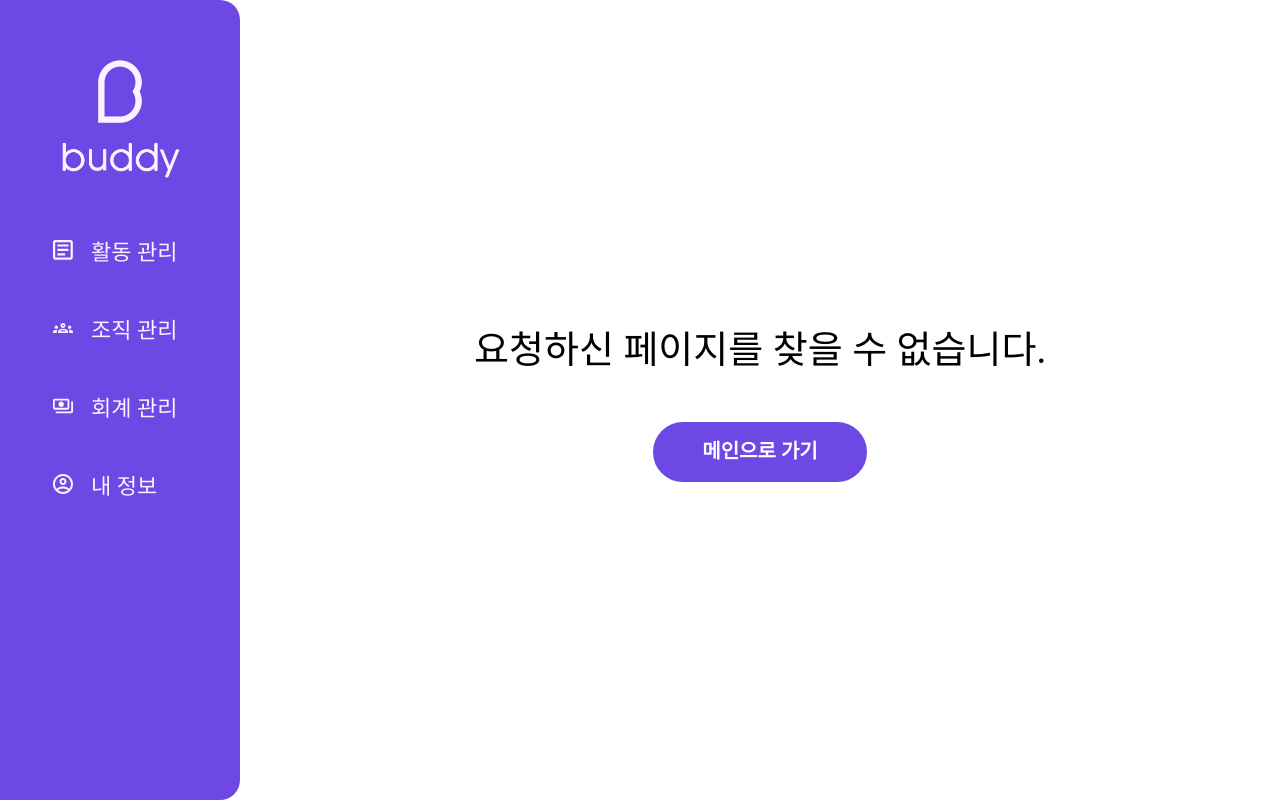
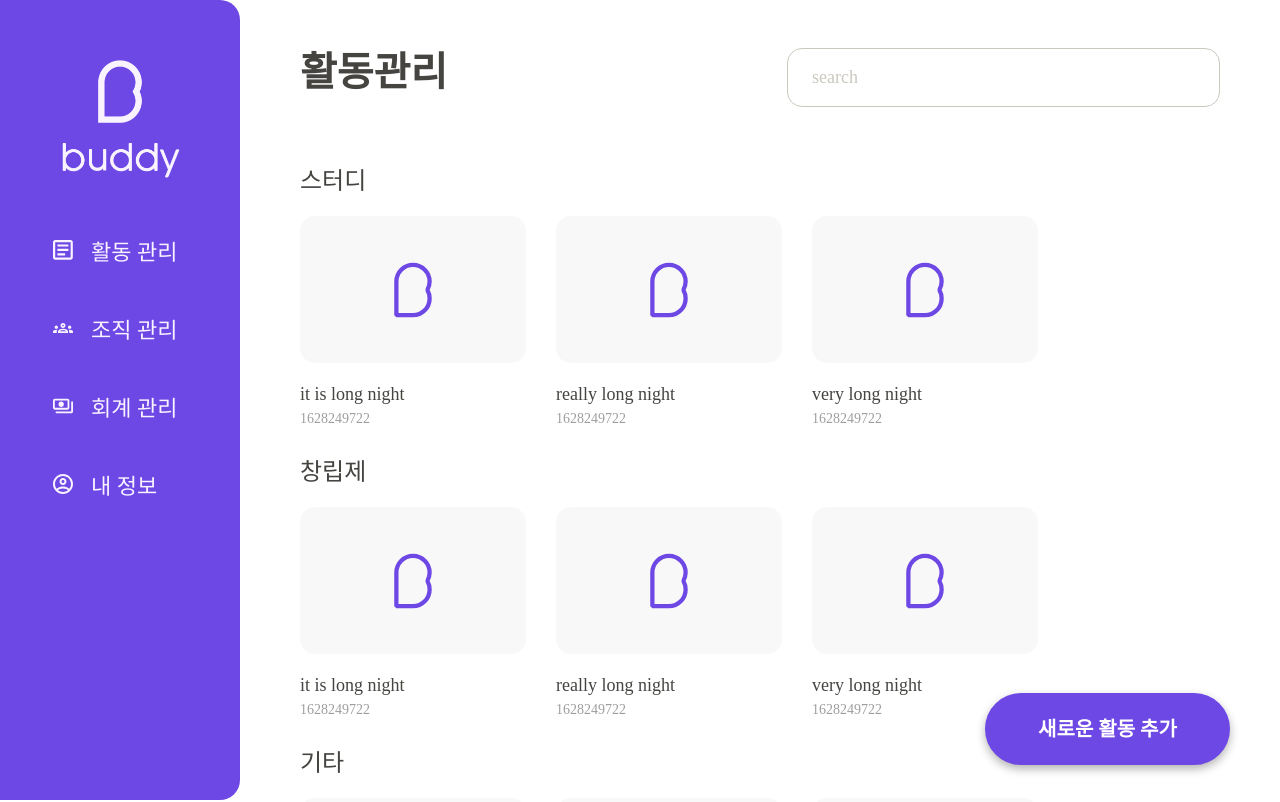
Before and after one commit to kmu-kcc/buddy-frontend, a React (Create React App) app: page /activity in a window 1280 px wide. Shown: the top 802 px of the page. Built offline with nearby package versions, Linux system fonts and the light colour scheme; a web font is replaced by a local one.

Commit message:
Update activity route path
- update navigation link
- update button in activty list
- update activity router

```diff
--- a/src/components/Navigation.tsx
+++ b/src/components/Navigation.tsx
@@ -35,7 +35,7 @@ const IconWrapper = styled(Box)`
 const Logo = () => {
   const history = useHistory();
   const handleClick = useCallback(() => {
-    history.push('/signin');
+    history.push('/');
   }, [history]);
   return (
     <Box width='120px' height='120px' mb='40px' cursor='pointer' onClick={handleClick}>
@@ -47,7 +47,7 @@ const Logo = () => {
 const ActivityTab = () => {
   const history = useHistory();
   const handleClick = useCallback(() => {
-    history.push('/activity/list');
+    history.push('/activity');
   }, [history]);
   return (
     <IconWrapper isFlex alignItems='flexStart' onClick={handleClick}>
--- a/src/pages/activity/Add.tsx
+++ b/src/pages/activity/Create.tsx
@@ -12,7 +12,7 @@ const FloatButton = styled(Button)`
   box-shadow: 0px 4px 10px rgba(0, 0, 0, 0.3);
 `;
 
-export const Add = () => {
+export const Create = () => {
   const [InputTextValue, setInputTextValue] = useState('');
   const handleInputChange = useCallback((event: React.ChangeEvent<HTMLInputElement>) => {
     setInputTextValue(event.target.value);
--- a/src/pages/activity/Status.tsx
+++ b/src/pages/activity/Detail.tsx
@@ -21,7 +21,7 @@ const UnderBar = styled.div`
   border: 1px solid #939393
 `;
 
-export const Status = () => {
+export const Detail = () => {
   const [descriptionValue, setDescriptionValue] = useState('');
   const handleDescriptionareaChange = useCallback((event: React.ChangeEvent<HTMLTextAreaElement>) => {
     setDescriptionValue(event.target.value);
--- a/src/pages/activity/List.tsx
+++ b/src/pages/activity/List.tsx
@@ -83,7 +83,7 @@ export const List = () => {
   }, [setInputTextValue]);
   const history = useHistory();
   const handleClick = useCallback(() => {
-    history.push('/activity/add');
+    history.push('/activity/create');
   }, [history]);
 
   const FoundAnniversary = Dummy.map((info, idx) => (
--- a/src/pages/activity/index.tsx
+++ b/src/pages/activity/index.tsx
@@ -2,13 +2,13 @@ import React from 'react';
 import {Route} from 'react-router-dom';
 import {Router} from '../../utils/router';
 import {List} from './List';
-import {Add} from './Add';
-import {Status} from './Status';
+import {Create} from './Create';
+import {Detail} from './Detail';
 
 export const Activity = () => (
   <Router>
-    <Route path='/activity/add' exact component={Add} />
-    <Route path='/activity/status' exact component={Status} />
-    <Route path='/activity/list' exact component={List} />
+    <Route path='/activity/create' exact component={Create} />
+    <Route path='/activity/detail' exact component={Detail} />
+    <Route path='/activity' exact component={List} />
   </Router>
 );
```
